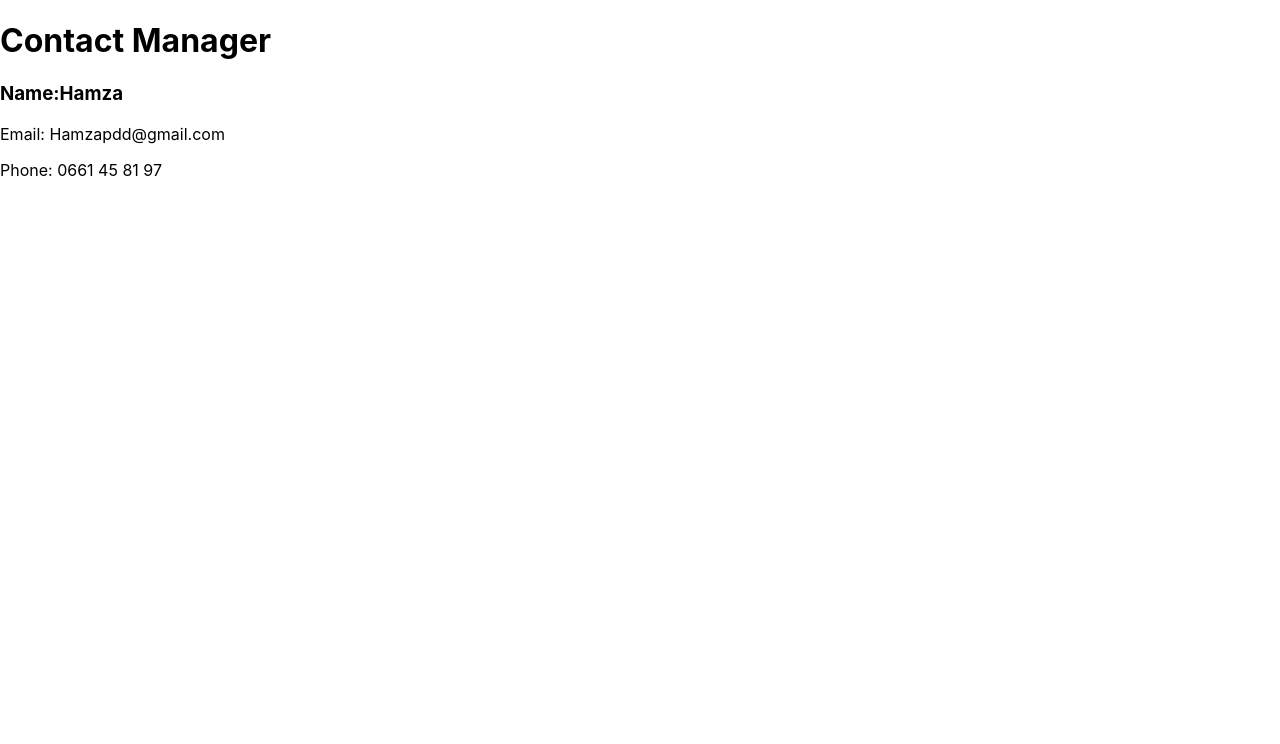
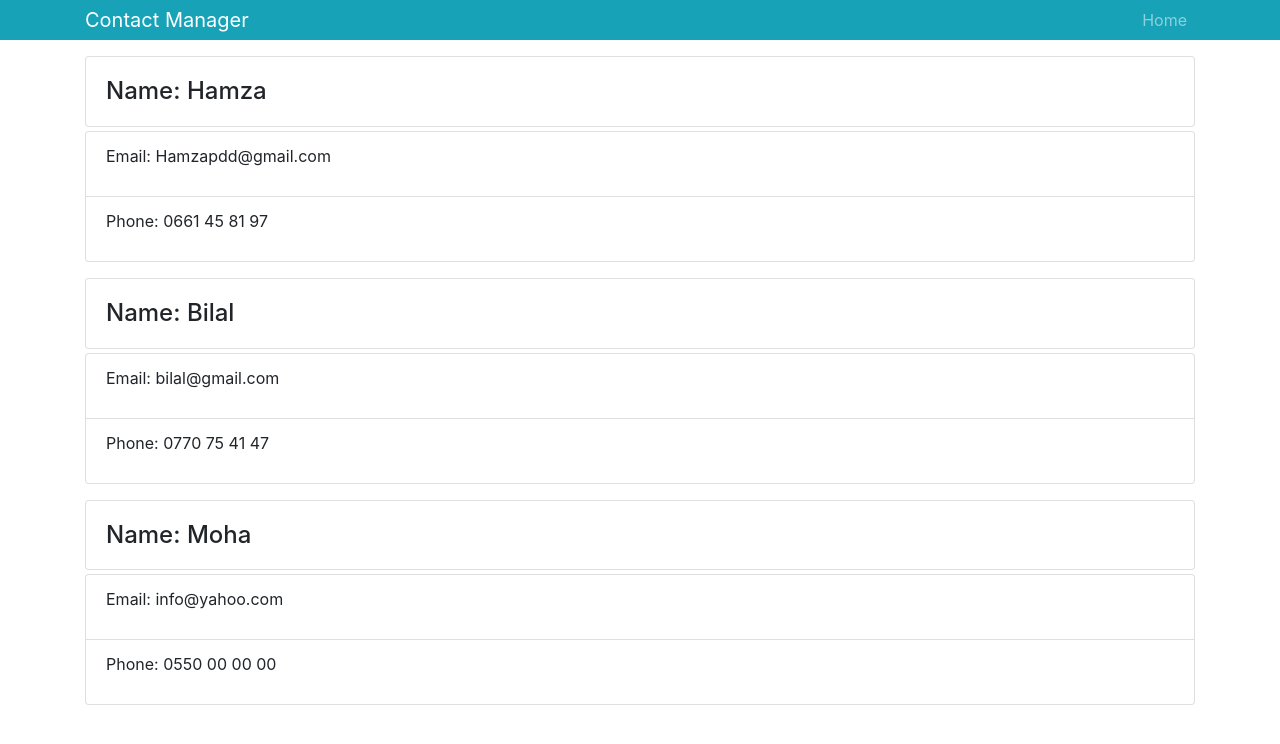
Before and after one commit to HBenzaoui/contact-list_redux, a React (Create React App) app: page / in a window 1280 px wide. Shown: the top 744 px of the page. Built offline with nearby package versions, Linux system fonts and the light colour scheme.

Commit message:
create contact List component

```diff
--- a/src/App.js
+++ b/src/App.js
@@ -1,17 +1,16 @@
 import React, { Component } from 'react';
 import Header from './component/Header';
-import Contact from './component/Contact';
+import ContactList from './component/ContactList';
+import 'bootstrap/dist/css/bootstrap.min.css';
 
 class App extends Component {
   render() {
     return (
       <div>
         <Header branding="Contact Manager" />
-        <Contact
-          name="Hamza"
-          email="Hamzapdd@gmail.com"
-          phone="0661 45 81 97"
-        />
+        <div className="container">
+          <ContactList />
+        </div>
       </div>
     );
   }
--- a/src/component/Contact.js
+++ b/src/component/Contact.js
@@ -1,11 +1,18 @@
 import React from 'react';
 
 const Contact = props => {
+  const { name, email, phone } = props;
   return (
     <div>
-      <h3>Name:{props.name}</h3>
-      <p>Email: {props.email}</p>
-      <p>Phone: {props.phone}</p>
+      <h4 className="card card-body mb-1">Name: {name}</h4>
+      <ul className="list-group mb-3">
+        <li className="list-group-item">
+          <p>Email: {email}</p>
+        </li>
+        <li className="list-group-item">
+          <p>Phone: {phone}</p>
+        </li>
+      </ul>
     </div>
   );
 };
--- /dev/null
+++ b/src/component/ContactList.js
@@ -0,0 +1,45 @@
+import React, { Component } from 'react';
+import Contact from './Contact';
+
+export class ContactList extends Component {
+  state = {
+    contactList: [
+      {
+        id: 1,
+        name: 'Hamza',
+        email: 'Hamzapdd@gmail.com',
+        phone: '0661 45 81 97'
+      },
+      {
+        id: 2,
+        name: 'Bilal',
+        email: 'bilal@gmail.com',
+        phone: '0770 75 41 47'
+      },
+      {
+        id: 3,
+        name: 'Moha',
+        email: 'info@yahoo.com',
+        phone: '0550 00 00 00'
+      }
+    ]
+  };
+
+  render() {
+    const { contactList } = this.state;
+    return (
+      <div>
+        {contactList.map(contact => (
+          <Contact
+            key={contact.id}
+            name={contact.name}
+            email={contact.email}
+            phone={contact.phone}
+          />
+        ))}
+      </div>
+    );
+  }
+}
+
+export default ContactList;
--- a/src/component/Header.js
+++ b/src/component/Header.js
@@ -1,11 +1,33 @@
 import React from 'react';
+import PropTypes from 'prop-types';
 
 const Header = props => {
+  const { branding } = props;
   return (
-    <div>
-      <h1>{props.branding}</h1>
-    </div>
+    <nav className="navbar navbar-expand-sm navbar-dark bg-info mb-3 py-0">
+      <div className="container">
+        <a className="navbar-brand" href="/">
+          {branding}
+        </a>
+        <div>
+          <ul className="navbar-nav mr auto">
+            <li className="nav-item">
+              <a href="/" className="nav-link">
+                Home
+              </a>
+            </li>
+          </ul>
+        </div>
+      </div>
+    </nav>
   );
 };
 
+Header.defaultProps = {
+  branding: 'Made with ❤ @HBenzaoui'
+};
+Header.propTypes = {
+  branding: PropTypes.string.isRequired
+};
+
 export default Header;
```
